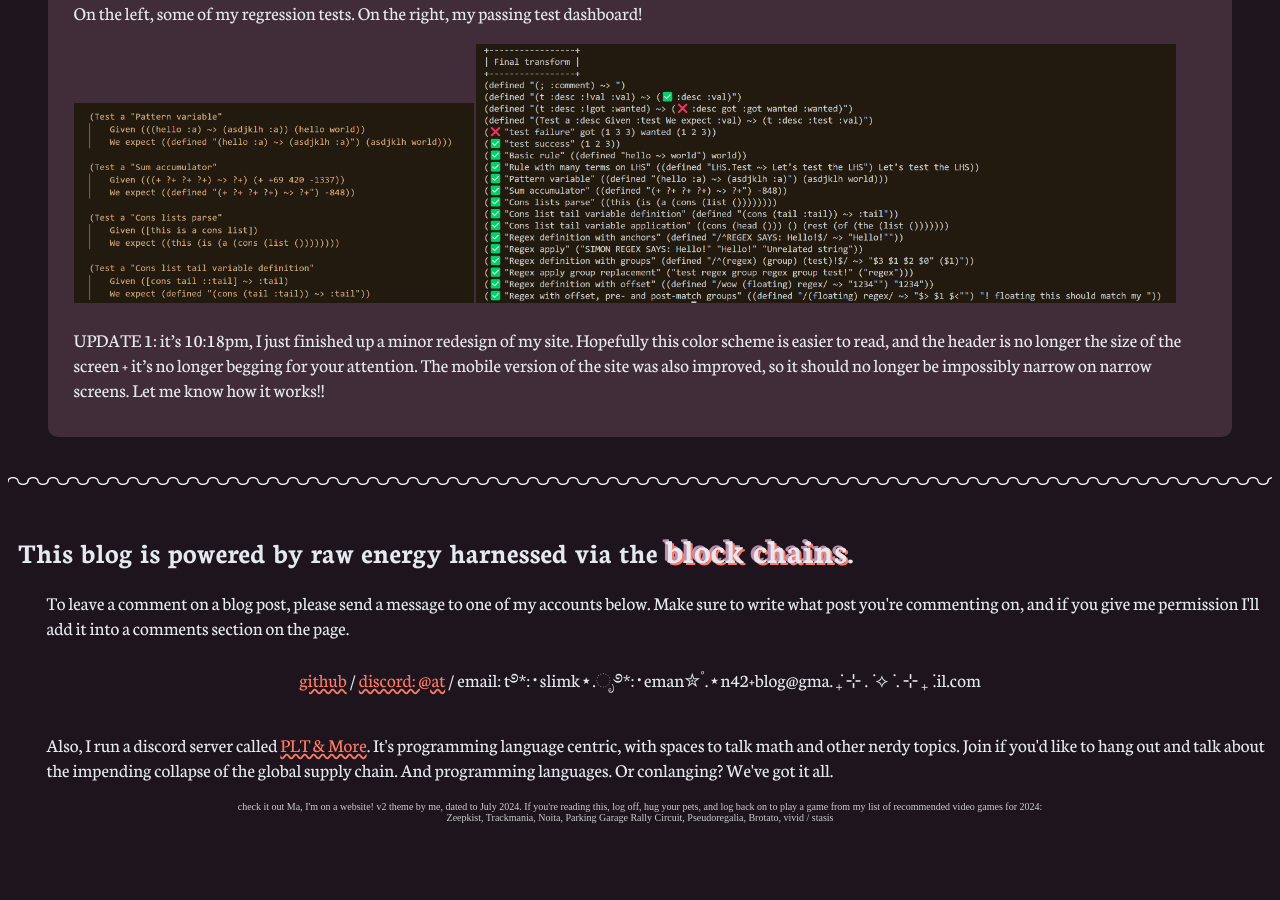
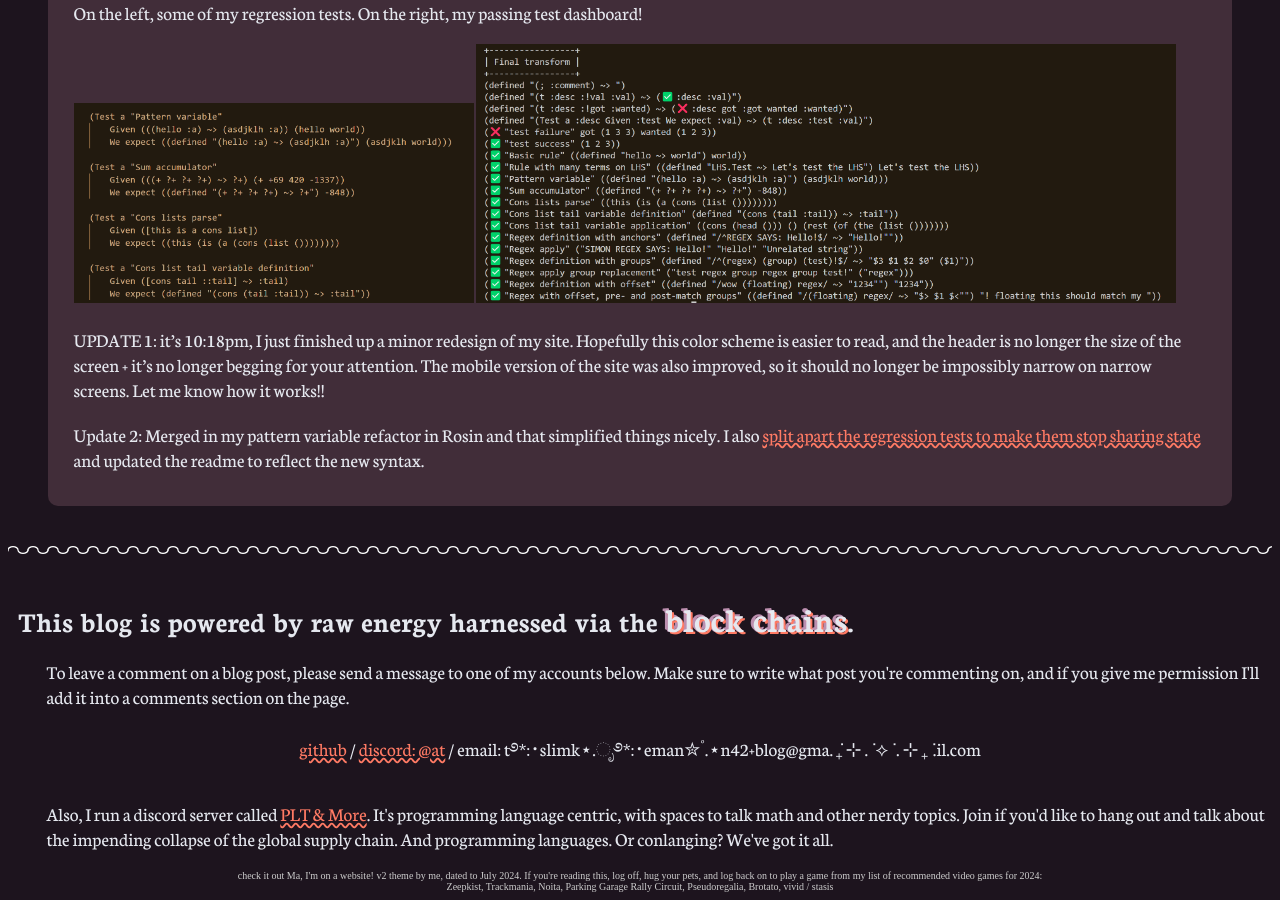
Before and after one commit to DataKinds/datakinds.github.io, a Jekyll site: the page built from _posts/2024-12-02-2024-december-adventure-log.md, in a window 1280 px wide and 900 px high, scrolled down 1303 px. Built offline with Jekyll 4.4.1, drawn with Linux system fonts in a browser that asks for light colours; some web fonts are replaced; before the commit the page ends 2134 px from its top, so only the background shows below that.

Commit message:
Update 2

```diff
--- a/_posts/2024-12-02-2024-december-adventure-log.md
+++ b/_posts/2024-12-02-2024-december-adventure-log.md
@@ -46,3 +46,5 @@ On the left, some of my regression tests. On the right, my passing test dashboar
 ![A snippet of my regression suite](/assets/imgs/december-adventure/2-regressionsuite.png){: width="400" } ![My passing regression tests!](/assets/imgs/december-adventure/2-regressionpass.png){: width="700" }
 
 UPDATE 1: it's 10:18pm, I just finished up a minor redesign of my site. Hopefully this color scheme is easier to read, and the header is no longer the size of the screen + it's no longer begging for your attention. The mobile version of the site was also improved, so it should no longer be impossibly narrow on narrow screens. Let me know how it works!!
+
+Update 2: Merged in my pattern variable refactor in Rosin and that simplified things nicely. I also [split apart the regression tests to make them stop sharing state](https://github.com/DataKinds/tree-rewriter/tree/main/sample/regression) and updated the readme to reflect the new syntax.
```
